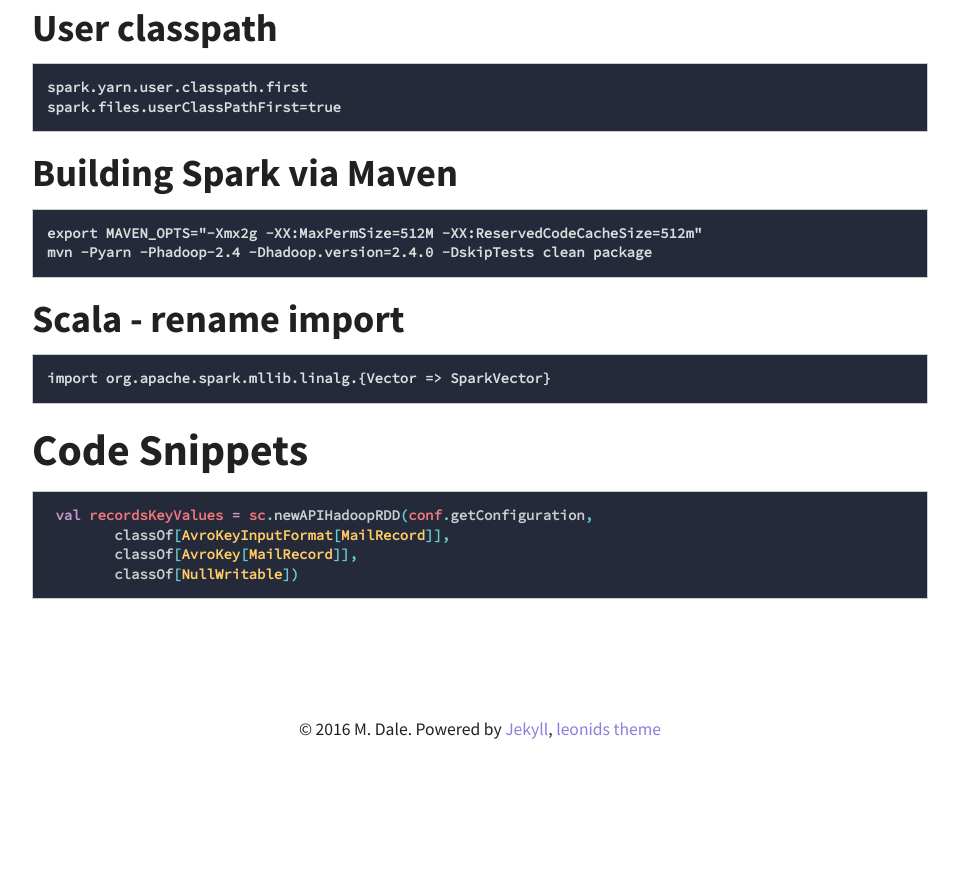
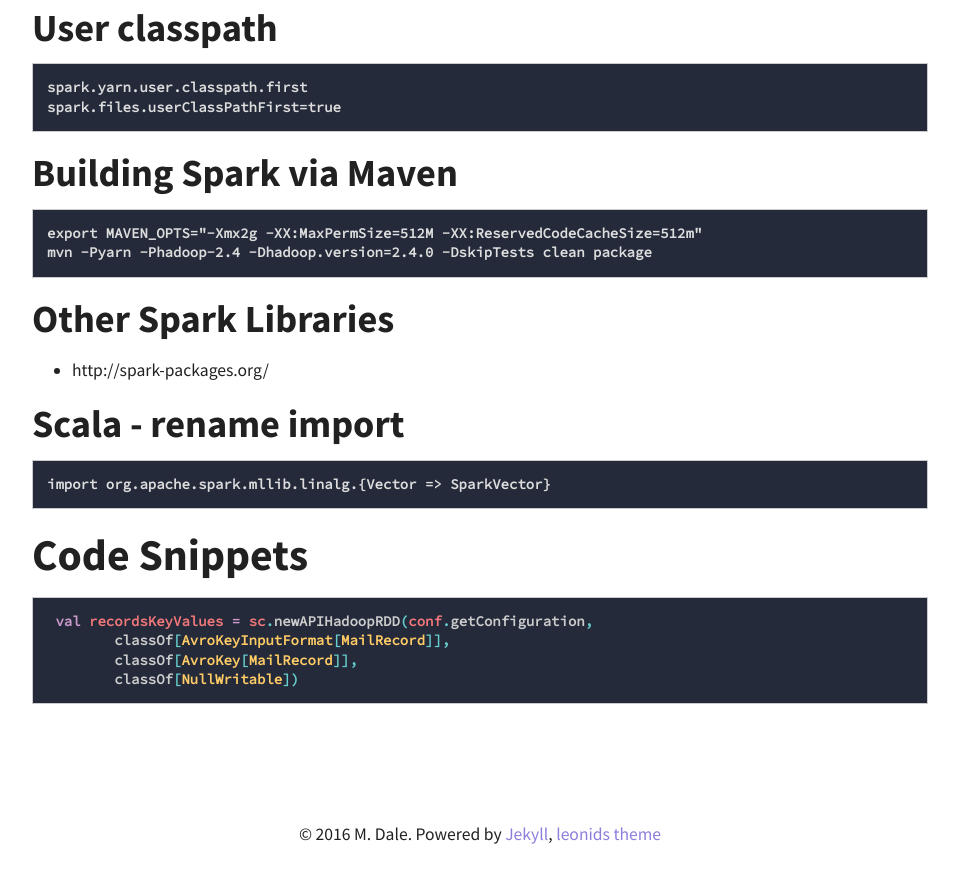
Before and after one commit to medale/medale.github.io, a Jekyll site: the page built from spark.md, in a window 1280 px wide and 900 px high, scrolled down 720 px. Shown: the top 883 px of the window, without its empty margins (160-1119 px from the left). Built offline with Jekyll 4.4.1, drawn with Linux system fonts in a browser that asks for light colours; before the commit the page ends 1515 px from its top, so only the background shows below that.

Commit message:
Added spark link

```diff
--- a/spark.md
+++ b/spark.md
@@ -31,6 +31,9 @@
     export MAVEN_OPTS="-Xmx2g -XX:MaxPermSize=512M -XX:ReservedCodeCacheSize=512m"
     mvn -Pyarn -Phadoop-2.4 -Dhadoop.version=2.4.0 -DskipTests clean package
 
+## Other Spark Libraries
+* http://spark-packages.org/
+
 ## Scala - rename import
 
     import org.apache.spark.mllib.linalg.{Vector => SparkVector}
```
